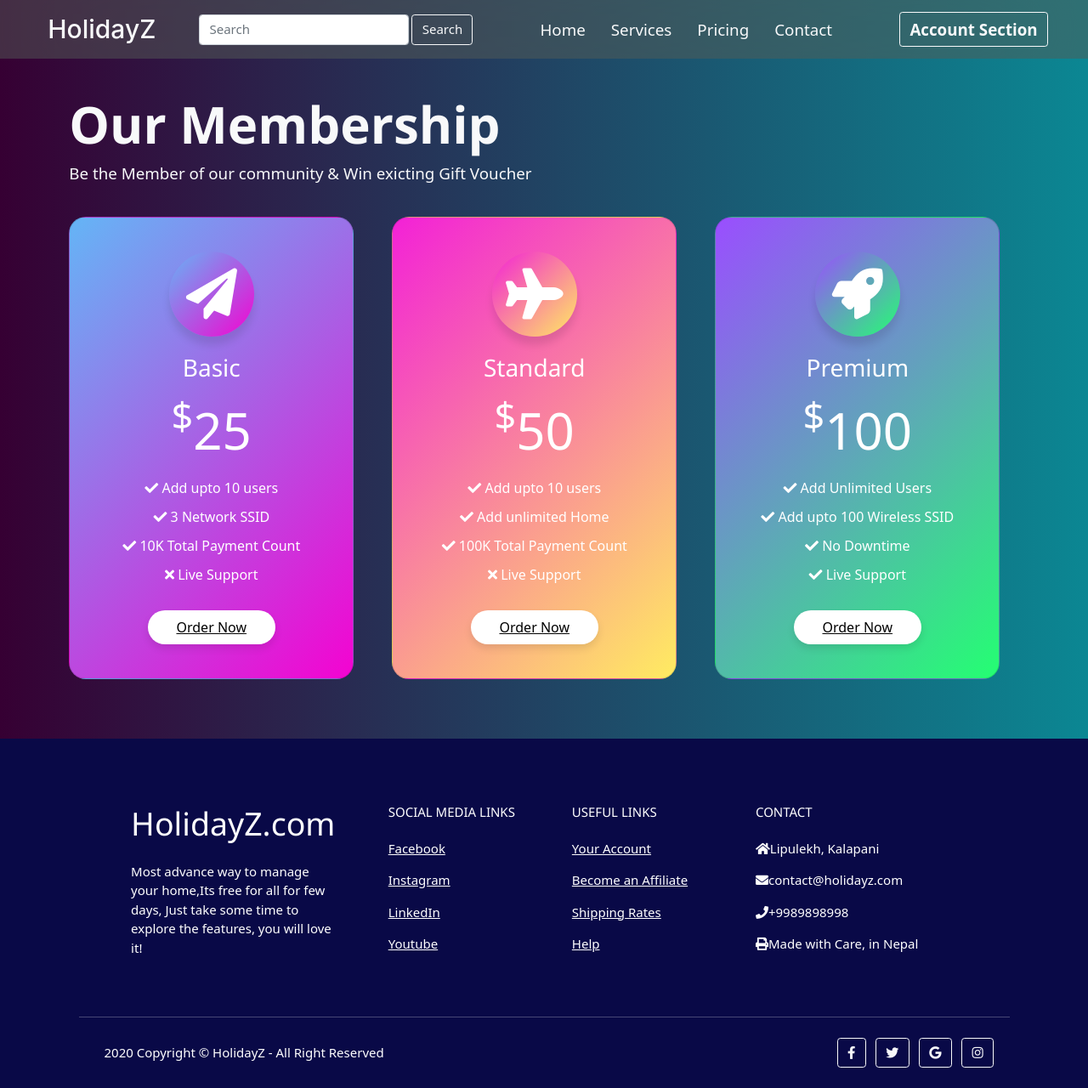
After one commit to itsbimal/Holidayz-Travel-WebApp, a Django app: page /pricing/ in a window 1280 px wide. The commit adds this page. Shown: the whole page at 85% size. Run offline with Django 3.2, Linux system fonts and the light colour scheme.

Commit message:
Pricing Section Added in Homepage

```diff
--- /dev/null
+++ b/homepage/templates/homepage/pricing.html
@@ -0,0 +1,85 @@
+{% extends 'home_layout.html' %}
+{% load static %}
+
+{% block header %}
+
+<section class="price-bg">
+
+        <div class="container-fluid">
+
+            <div class="container">
+
+                <header>
+                    <div class="pricing-header pb-md-4 mx-auto ">
+                        <h1 class="display-3 fw-bold text-light ">Our Membership</h1>
+                        <p class="fs-5 text-light">Be the Member of our community & Win exicting Gift Voucher</p>
+                    </div>
+                </header>
+
+                <div class="row">
+                    <div class="col-sm-4">
+                        <div class="card text-center me-4" style="border-radius: 20px">
+                            <div class="title">
+                                <i class="fa fa-paper-plane" aria-hidden="true"></i>
+                                <h2>Basic</h2>
+                            </div>
+                            <div class="price">
+                                <h4><sup>$</sup>25</h4>
+                            </div>
+                            <div class="option">
+                                <ul>
+                                    <li><i class="fa fa-check" aria-hidden="true"></i> Add upto 10 users</li>
+                                    <li><i class="fa fa-check" aria-hidden="true"></i> 3 Network SSID</li>
+                                    <li><i class="fa fa-check" aria-hidden="true"></i> 10K Total Payment Count</li>
+                                    <li><i class="fa fa-times" aria-hidden="true"></i> Live Support</li>
+                                </ul>
+                            </div>
+                            <a href="#">Order Now </a>
+                        </div>
+                    </div>
+
+                    <div class="col-sm-4">
+                        <div class="card text-center me-4" style="border-radius: 20px">
+                            <div class="title">
+                                <i class="fa fa-plane" aria-hidden="true"></i>
+                                <h2>Standard</h2>
+                            </div>
+                            <div class="price">
+                                <h4><sup>$</sup>50</h4>
+                            </div>
+                            <div class="option">
+                                <ul>
+                                    <li><i class="fa fa-check" aria-hidden="true"></i> Add upto 10 users</li>
+                                    <li><i class="fa fa-check" aria-hidden="true"></i> Add unlimited Home</li>
+                                    <li><i class="fa fa-check" aria-hidden="true"></i> 100K Total Payment Count</li>
+                                    <li><i class="fa fa-times" aria-hidden="true"></i> Live Support</li>
+                                </ul>
+                            </div>
+                            <a href="#">Order Now </a>
+                        </div>
+                    </div>
+                    <div class="col-sm-4">
+                        <div class="card text-center me-4" style="border-radius: 20px">
+                            <div class="title">
+                                <i class="fa fa-rocket" aria-hidden="true"></i>
+                                <h2>Premium</h2>
+                            </div>
+                            <div class="price">
+                                <h4><sup>$</sup>100</h4>
+                            </div>
+                            <div class="option">
+                                <ul>
+                                    <li><i class="fa fa-check" aria-hidden="true"></i> Add Unlimited Users</li>
+                                    <li><i class="fa fa-check" aria-hidden="true"></i> Add upto 100 Wireless SSID</li>
+                                    <li><i class="fa fa-check" aria-hidden="true"></i> No Downtime</li>
+                                    <li><i class="fa fa-check" aria-hidden="true"></i> Live Support</li>
+                                </ul>
+                            </div>
+                            <a href="#">Order Now </a>
+                        </div>
+                    </div>
+                </div>
+            </div>
+        </div>
+    </section>
+{% endblock header %}
--- a/homepage/urls.py
+++ b/homepage/urls.py
@@ -4,10 +4,11 @@ from django.http import HttpResponse
 
 
 def testfcn(request):
-    return HttpResponse("This is Test and its working!")
+    return HttpResponse("This is Test and its working! in /home url")
 
 
 urlpatterns = [
     path('', views.index_page),
+    path('pricing/',views.pricing_page),
 
 ]
--- a/homepage/views.py
+++ b/homepage/views.py
@@ -5,3 +5,6 @@ from django.contrib import messages
 # Create your views here.
 def index_page(request):
     return render(request, 'homepage/index.html')
+
+def pricing_page(request):
+    return render(request, 'homepage/pricing.html')
--- a/static/css/homepage.css
+++ b/static/css/homepage.css
@@ -179,3 +179,119 @@
     line-height: 1;
     letter-spacing: -.05rem;
 }
+
+
+
+/* Pricing Section */
+
+.price-bg {
+    background: linear-gradient(to right, #360033, #0b8793);
+    padding-top: 110px;
+    padding-bottom: 70px;
+}
+
+.card-color {
+    background-color: #373b3b;
+    box-shadow: #373b3b;
+}
+
+section {
+    padding: 40px;
+}
+
+.card {
+    position: relative;
+    /* max-width: 400px; */
+    height: auto;
+    border-radius: 15px;
+    padding: 40px 20px;
+    transition: .5s;
+}
+
+.card:hover {
+    transform: scale(1.1);
+}
+
+.card,
+.card .title .fa {
+    background: linear-gradient(-45deg, #f403d1, #64b5f6);
+}
+
+.col-sm-4:nth-child(2) .card,
+.col-sm-4:nth-child(2) .card .title .fa {
+    background: linear-gradient(-45deg, #ffec61, #f321d7);
+}
+
+.col-sm-4:nth-child(3) .card,
+.col-sm-4:nth-child(3) .card .title .fa {
+    background: linear-gradient(-45deg, #24ff72, #9a4eff);
+}
+
+.title .fa {
+    color: #fff;
+    font-size: 60px;
+    width: 100px;
+    height: 100px;
+    border-radius: 50%;
+    text-align: center;
+    line-height: 100px;
+    -webkit-box-shadow: 0 10px 10px rgba(0, 0, 0, .1);
+    box-shadow: 0 10px 10px rgba(0, 0, 0, .1);
+}
+
+.title h2 {
+    position: relative;
+    margin: 20px 0 0;
+    padding: 0;
+    color: #fff;
+    font-size: 28px;
+    z-index: 2;
+}
+
+.price,
+.option {
+    position: relative;
+    z-index: 2;
+}
+
+.price h4 {
+    margin: 0;
+    padding: 20px 0;
+    color: #fff;
+    font-size: 60px;
+}
+
+.option ul {
+    margin: 0;
+    padding: 0;
+}
+
+.option ul li {
+    margin: 0 0 10px;
+    padding: 0;
+    list-style: none;
+    color: #fff;
+    font-size: 16px;
+}
+
+.card a {
+    position: relative;
+    z-index: 2;
+    background: #fff;
+    color: black;
+    width: 150px;
+    height: 40px;
+    line-height: 40px;
+    border-radius: 40px;
+    display: block;
+    text-align: center;
+    margin: 20px auto 0;
+    font-size: 16px;
+    cursor: pointer;
+    -webkit-box-shadow: 0 5px 10px rgba(0, 0, 0, .1);
+    box-shadow: 0 5px 10px rgba(0, 0, 0, .1);
+}
+
+.card a:hover {
+    text-decoration: none;
+}
```
